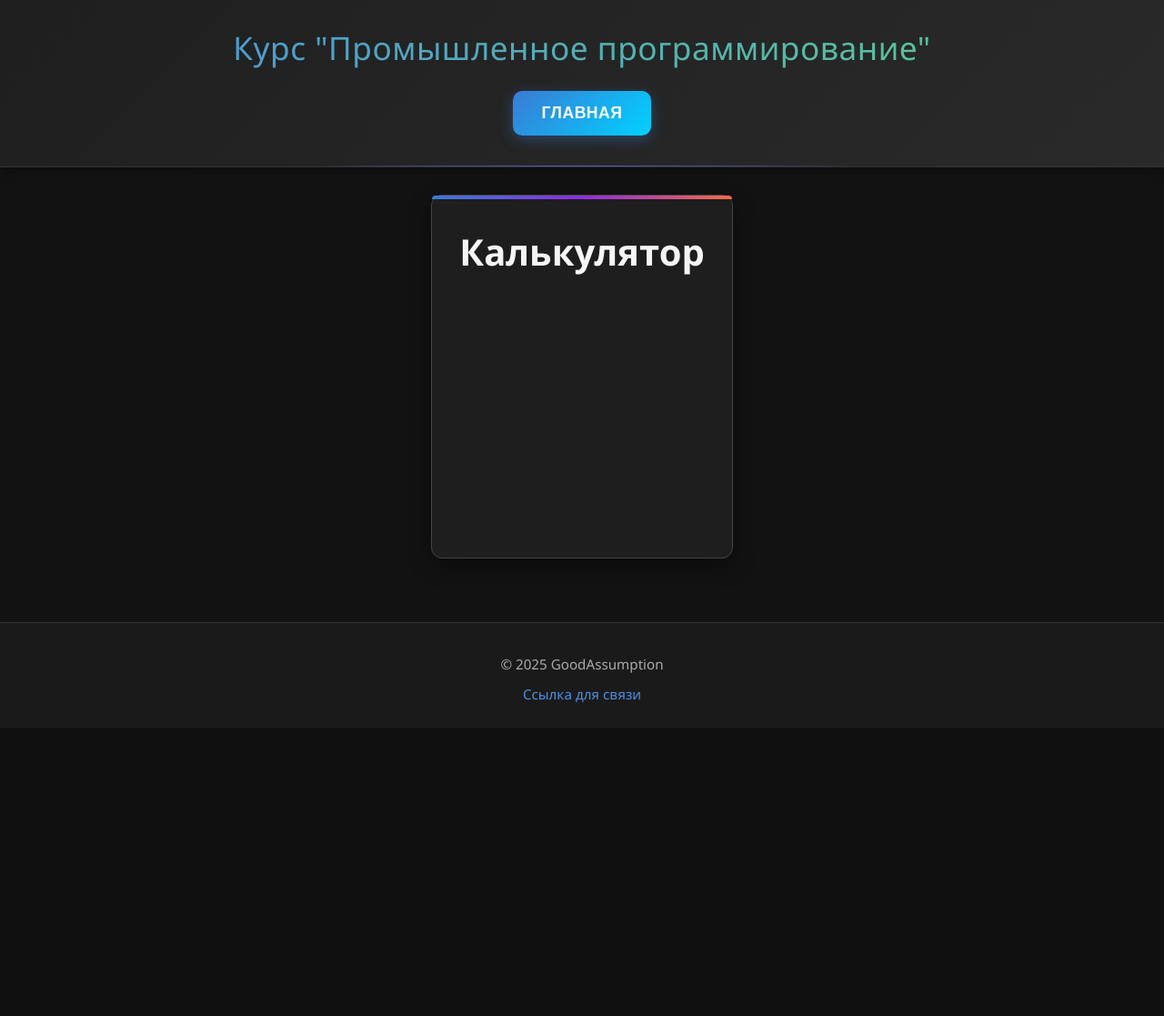
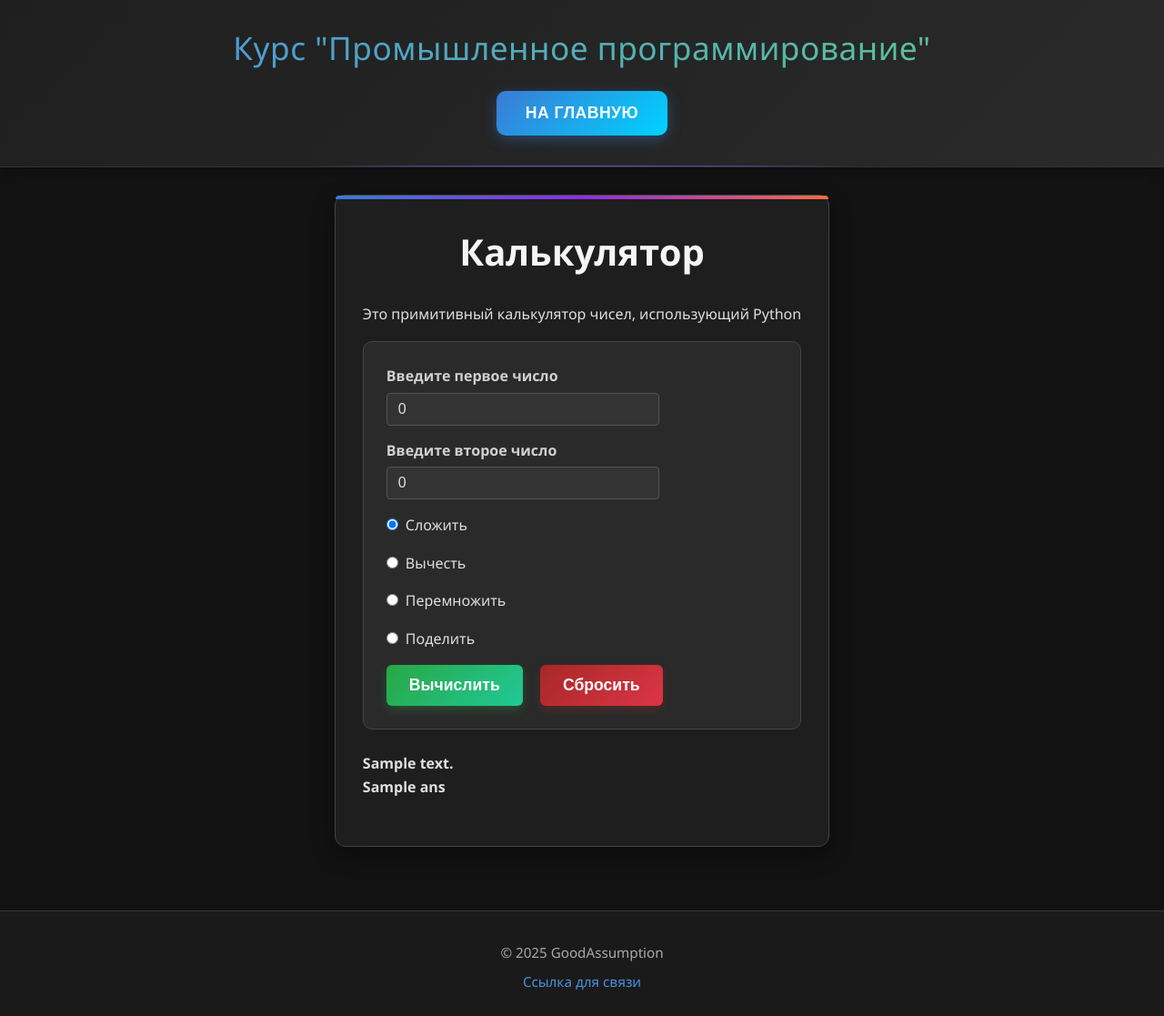
Before and after one commit to goodassumption/Django_first, a Django app: template server/django_first/templates/calc.html in a window 1280 px wide. Shown: the whole page at 91% size. Before the commit the page ends 772 px from the top, so only its background shows below. Run offline with Django 5.2, Linux system fonts and the light colour scheme; the template is opened without the code that fills it: most values are stand-ins (such as "Sample title", 1, 10 or a date in 2020).

Commit message:
Django 0.4

```diff
--- a/server/django_first/templates/calc.html
+++ b/server/django_first/templates/calc.html
@@ -1,13 +1,23 @@
 {% extends 'base.html' %}
 {% load static %}
 
-{% block header_nav %}
-<nav>
-    <button onclick="location.href='{% url 'index' %}'">Главная</button>
-</nav>
-{% endblock header_nav %}
-
 {% block content %}
 <h1>Калькулятор</h1>
-
+<p>Это примитивный калькулятор чисел, использующий Python</p>
+<form title="Калькулятор" method="post">
+    {% csrf_token %}
+    <label>Введите первое число</label>
+    <input type="number" name = "first" value="0">
+    <label>Введите второе число</label>
+    <input type="number" name = "second" value="0">
+    <!--- В разработке -->
+    <p><input type="radio" name="action" value ="sum" checked>Сложить</p>
+    <p><input type="radio" name="action" value ="sub">Вычесть</p>
+    <p><input type="radio" name="action" value ="mul">Перемножить</p>
+    <p><input type="radio" name="action" value ="div">Поделить</p>
+    <button type="submit" name="Вычислить">Вычислить</button>
+    <button type="reset" name="Сбросить">Сбросить</button>
+</form>
+<h4 style="padding-bottom: 0; margin-bottom: 0;">{{ text }}</h4>
+<h4 style="padding-top: 0; margin-top: 0;">{{ ans }}</h4>
 {% endblock %}
```
Also changed, not shown: server/django_first/views.py (+28 -4 lines).
